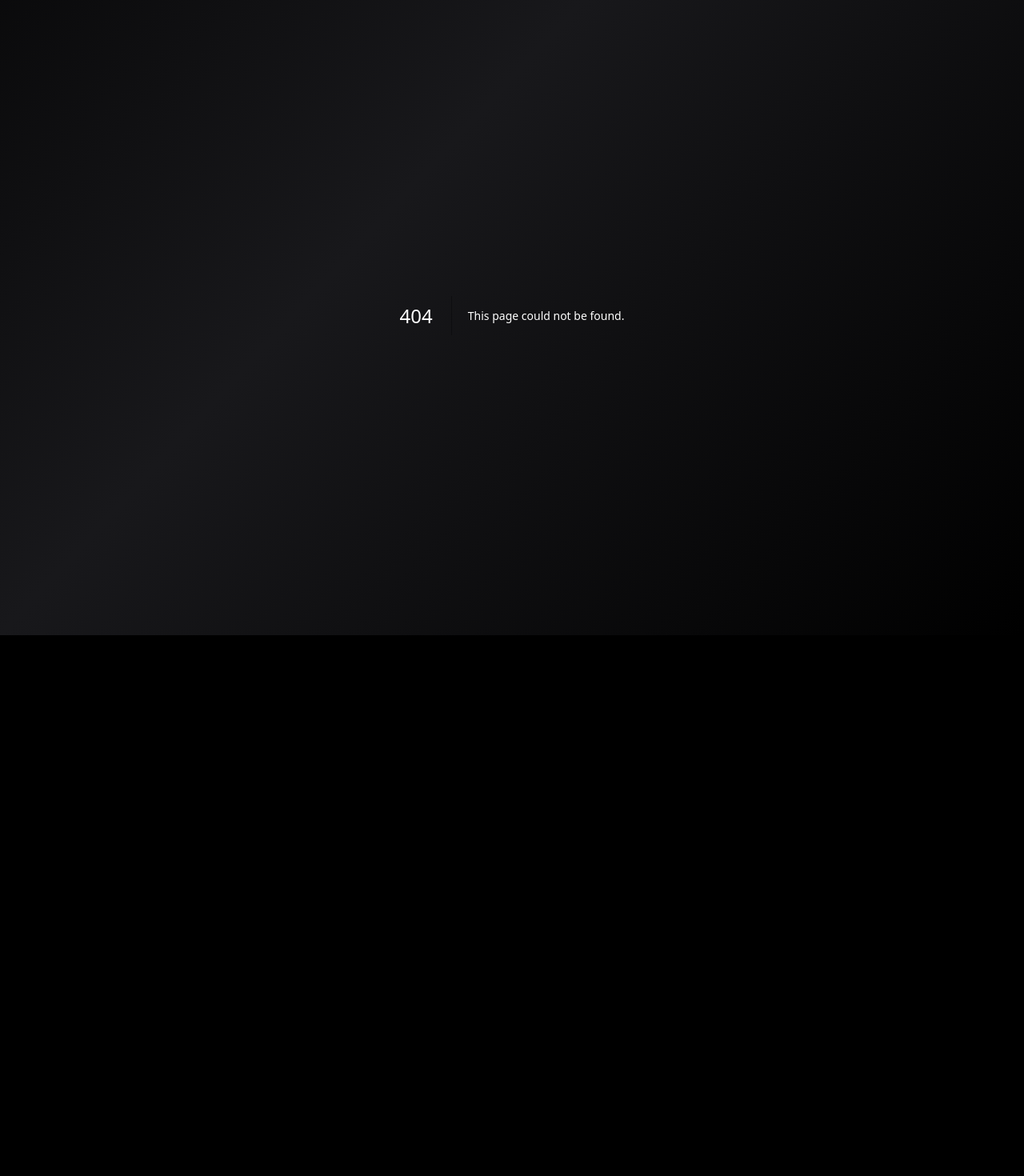
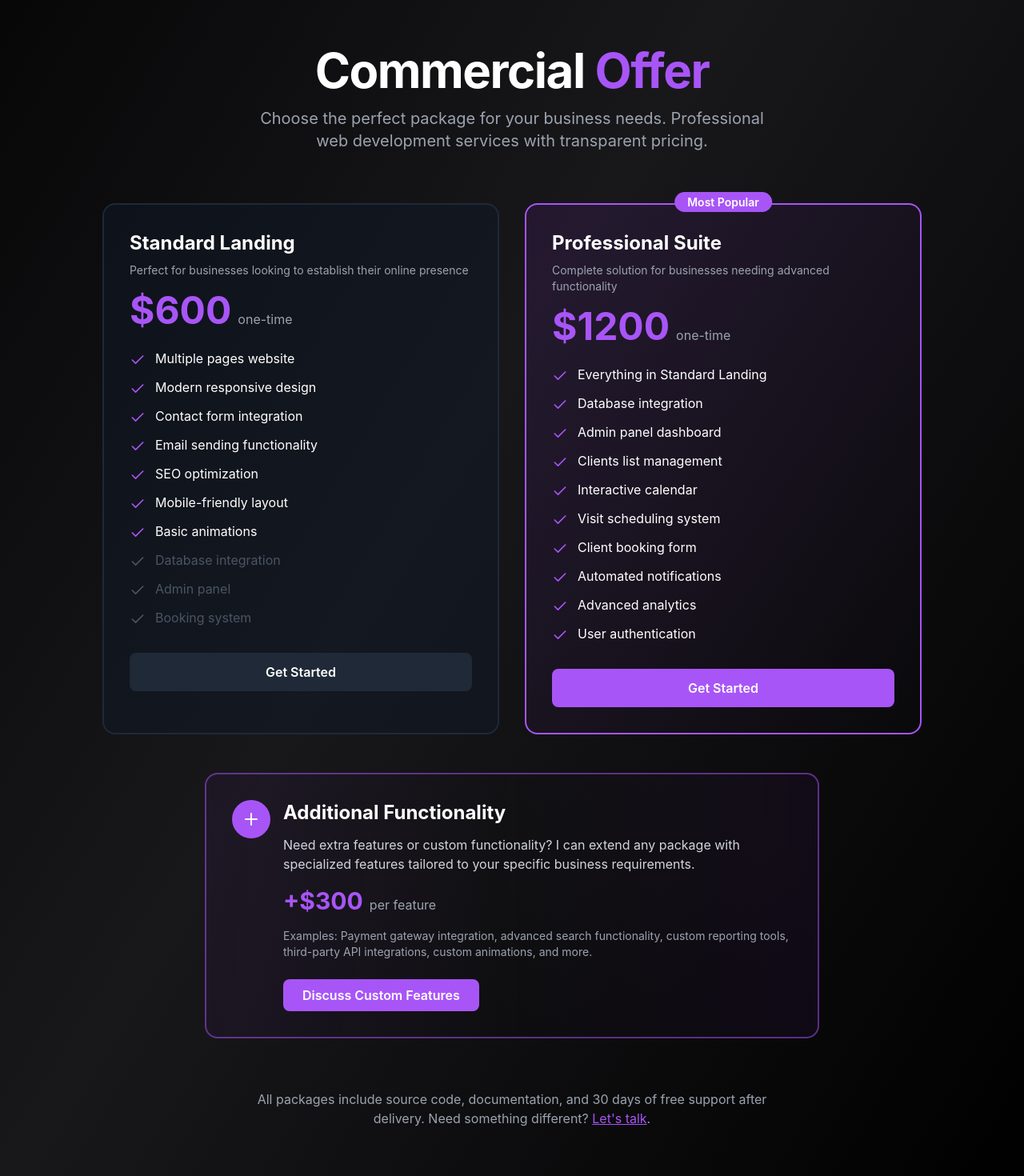
Before and after one commit to alexandrkadai/alexkadai, a Next.js app: page /pricing in a window 1280 px wide. Before the commit this address had no page. Shown: the part 600-2070 px from the top of the page at 80% size. Before the commit the page ends 1394 px from the top, so only its background shows below. Built offline with nearby package versions, Linux system fonts and the light colour scheme.

Commit message:
New PAge

```diff
--- a/app/components/NavBar.tsx
+++ b/app/components/NavBar.tsx
@@ -27,6 +27,13 @@ export default function NavBar() {
             <span className="absolute bottom-0 left-0 w-0 h-0.5 bg-purple-500 transition-all duration-300 group-hover:w-full"></span>
           </Link>
           <Link
+            href="/pricing"
+            className="text-zinc-400 transition-colors duration-300 hover:text-purple-400 relative group"
+          >
+            Pricing
+            <span className="absolute bottom-0 left-0 w-0 h-0.5 bg-purple-500 transition-all duration-300 group-hover:w-full"></span>
+          </Link>
+          <Link
             href="/"
             className="text-zinc-400 transition-colors duration-300 hover:text-purple-400 relative group"
           >
--- /dev/null
+++ b/app/pricing/page.tsx
@@ -0,0 +1,246 @@
+'use client';
+
+import { Check, Plus } from 'lucide-react';
+import { gsap } from 'gsap';
+import { useGSAP } from '@gsap/react';
+import { useRef } from 'react';
+
+interface PricingFeature {
+  text: string;
+  included: boolean;
+}
+
+interface PricingTier {
+  name: string;
+  price: number;
+  description: string;
+  features: PricingFeature[];
+  popular?: boolean;
+}
+
+const pricingTiers: PricingTier[] = [
+  {
+    name: 'Standard Landing',
+    price: 600,
+    description: 'Perfect for businesses looking to establish their online presence',
+    features: [
+      { text: 'Multiple pages website', included: true },
+      { text: 'Modern responsive design', included: true },
+      { text: 'Contact form integration', included: true },
+      { text: 'Email sending functionality', included: true },
+      { text: 'SEO optimization', included: true },
+      { text: 'Mobile-friendly layout', included: true },
+      { text: 'Basic animations', included: true },
+      { text: 'Database integration', included: false },
+      { text: 'Admin panel', included: false },
+      { text: 'Booking system', included: false },
+    ],
+  },
+  {
+    name: 'Professional Suite',
+    price: 1200,
+    description: 'Complete solution for businesses needing advanced functionality',
+    features: [
+      { text: 'Everything in Standard Landing', included: true },
+      { text: 'Database integration', included: true },
+      { text: 'Admin panel dashboard', included: true },
+      { text: 'Clients list management', included: true },
+      { text: 'Interactive calendar', included: true },
+      { text: 'Visit scheduling system', included: true },
+      { text: 'Client booking form', included: true },
+      { text: 'Automated notifications', included: true },
+      { text: 'Advanced analytics', included: true },
+      { text: 'User authentication', included: true },
+    ],
+    popular: true,
+  },
+];
+
+export default function PricingPage() {
+  const titleRef = useRef(null);
+  const cardsRef = useRef<HTMLDivElement>(null);
+  const additionalRef = useRef(null);
+
+  useGSAP(() => {
+    // Animate title
+    gsap.fromTo(
+      titleRef.current,
+      { opacity: 0, y: -30 },
+      { opacity: 1, y: 0, duration: 0.8, ease: 'power2.out' }
+    );
+
+    // Animate cards
+    if (cardsRef.current) {
+      const cards = cardsRef.current.querySelectorAll('.pricing-card');
+      gsap.fromTo(
+        cards,
+        { opacity: 0, y: 50 },
+        {
+          opacity: 1,
+          y: 0,
+          duration: 0.6,
+          stagger: 0.2,
+          ease: 'power2.out',
+          delay: 0.3,
+        }
+      );
+    }
+
+    // Animate additional offer
+    gsap.fromTo(
+      additionalRef.current,
+      { opacity: 0, scale: 0.95 },
+      {
+        opacity: 1,
+        scale: 1,
+        duration: 0.6,
+        ease: 'power2.out',
+        delay: 0.8,
+      }
+    );
+  });
+
+  return (
+    <div className="mx-auto max-w-7xl px-4 py-16 pb-20">
+      {/* Header Section */}
+      <div className="mb-16 text-center" ref={titleRef}>
+        <h1 className="text-5xl md:text-6xl font-bold tracking-tight mb-4">
+          Commercial <span className="text-purple-500">Offer</span>
+        </h1>
+        <p className="text-gray-400 text-lg md:text-xl max-w-2xl mx-auto">
+          Choose the perfect package for your business needs. Professional web
+          development services with transparent pricing.
+        </p>
+      </div>
+
+      {/* Pricing Cards */}
+      <div
+        ref={cardsRef}
+        className="grid md:grid-cols-2 gap-8 mb-12 max-w-5xl mx-auto"
+      >
+        {pricingTiers.map((tier, index) => (
+          <div
+            key={tier.name}
+            className={`pricing-card relative rounded-2xl p-8 border-2 transition-all duration-300 hover:scale-105 ${
+              tier.popular
+                ? 'border-purple-500 bg-gradient-to-br from-purple-900/20 to-transparent'
+                : 'border-gray-800 bg-gray-900/50'
+            }`}
+          >
+            {tier.popular && (
+              <div className="absolute -top-4 left-1/2 transform -translate-x-1/2">
+                <span className="bg-purple-500 text-white px-4 py-1 rounded-full text-sm font-semibold">
+                  Most Popular
+                </span>
+              </div>
+            )}
+
+            <div className="mb-6">
+              <h3 className="text-2xl font-bold mb-2">{tier.name}</h3>
+              <p className="text-gray-400 text-sm mb-4">{tier.description}</p>
+              <div className="flex items-baseline">
+                <span className="text-5xl font-bold text-purple-500">
+                  ${tier.price}
+                </span>
+                <span className="text-gray-400 ml-2">one-time</span>
+              </div>
+            </div>
+
+            <ul className="space-y-3 mb-8">
+              {tier.features.map((feature, idx) => (
+                <li key={idx} className="flex items-start">
+                  <span
+                    className={`mr-3 mt-1 flex-shrink-0 ${
+                      feature.included
+                        ? 'text-purple-500'
+                        : 'text-gray-600'
+                    }`}
+                  >
+                    <Check size={20} />
+                  </span>
+                  <span
+                    className={
+                      feature.included ? 'text-white' : 'text-gray-600'
+                    }
+                  >
+                    {feature.text}
+                  </span>
+                </li>
+              ))}
+            </ul>
+
+            <button
+              className={`w-full py-3 px-6 rounded-lg font-semibold transition-all duration-300 ${
+                tier.popular
+                  ? 'bg-purple-500 hover:bg-purple-600 text-white'
+                  : 'bg-gray-800 hover:bg-gray-700 text-white'
+              }`}
+              onClick={() => {
+                window.location.href = `mailto:alex@alexkadai.com?subject=Interested in ${tier.name} Package`;
+              }}
+            >
+              Get Started
+            </button>
+          </div>
+        ))}
+      </div>
+
+      {/* Additional Functionality Section */}
+      <div
+        ref={additionalRef}
+        className="max-w-3xl mx-auto rounded-2xl border-2 border-purple-500/50 bg-gradient-to-r from-purple-900/10 via-transparent to-purple-900/10 p-8"
+      >
+        <div className="flex items-start gap-4">
+          <div className="bg-purple-500 rounded-full p-3 flex-shrink-0">
+            <Plus size={24} />
+          </div>
+          <div className="flex-1">
+            <h3 className="text-2xl font-bold mb-3">
+              Additional Functionality
+            </h3>
+            <p className="text-gray-300 mb-4">
+              Need extra features or custom functionality? I can extend any
+              package with specialized features tailored to your specific
+              business requirements.
+            </p>
+            <div className="flex items-baseline mb-4">
+              <span className="text-3xl font-bold text-purple-500">
+                +$300
+              </span>
+              <span className="text-gray-400 ml-2">per feature</span>
+            </div>
+            <p className="text-sm text-gray-400 mb-6">
+              Examples: Payment gateway integration, advanced search
+              functionality, custom reporting tools, third-party API
+              integrations, custom animations, and more.
+            </p>
+            <button
+              className="bg-purple-500 hover:bg-purple-600 text-white py-2 px-6 rounded-lg font-semibold transition-all duration-300"
+              onClick={() => {
+                window.location.href =
+                  'mailto:alex@alexkadai.com?subject=Custom Functionality Request';
+              }}
+            >
+              Discuss Custom Features
+            </button>
+          </div>
+        </div>
+      </div>
+
+      {/* FAQ or Additional Info */}
+      <div className="mt-16 text-center">
+        <p className="text-gray-400 max-w-2xl mx-auto">
+          All packages include source code, documentation, and 30 days of free
+          support after delivery. Need something different?{' '}
+          <a
+            href="mailto:alex@alexkadai.com"
+            className="text-purple-500 hover:text-purple-400 underline"
+          >
+            Let's talk
+          </a>
+          .
+        </p>
+      </div>
+    </div>
+  );
+}
```
